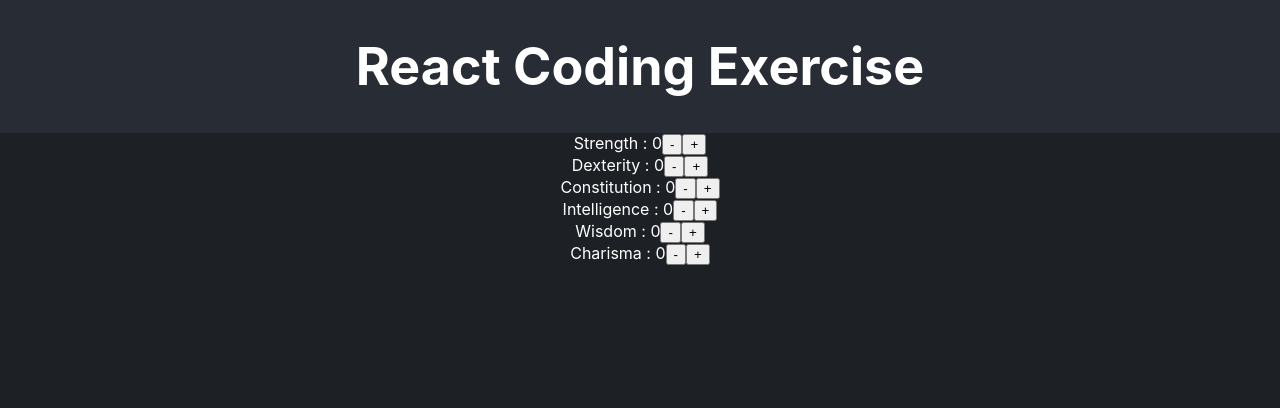
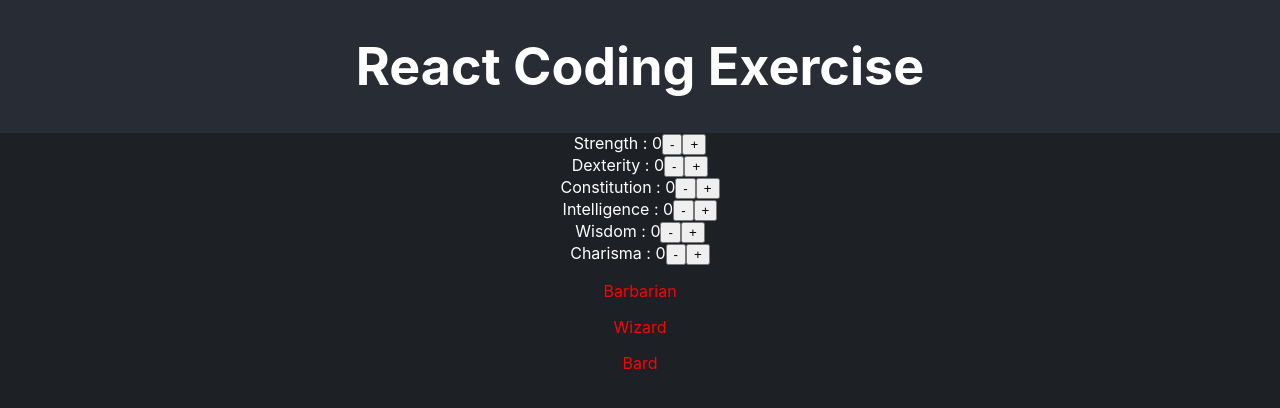
Before and after one commit to dz365/recruiting-webapp-character, a React (Create React App) app: page / in a window 1280 px wide. Shown: the top 408 px of the page. Built offline with nearby package versions, Linux system fonts and the light colour scheme.

Commit message:
Complete task 2

```diff
--- /dev/null
+++ b/src/CharacterClasses.jsx
@@ -0,0 +1,27 @@
+import { CLASS_LIST } from "./consts";
+
+const CharacterClasses = ({ attributes }) => {
+  const meetsClassRequirements = (className) => {
+    const classMinAttributes = CLASS_LIST[className];
+    for (let attribute in classMinAttributes) {
+      if (classMinAttributes[attribute] > attributes[attribute].value)
+        return false;
+    }
+    return true;
+  };
+
+  return (
+    <div>
+      {Object.keys(CLASS_LIST).map((className) => (
+        <p
+          className={`${
+            meetsClassRequirements(className) ? "valid" : "invalid"
+          }`}
+        >
+          {className}
+        </p>
+      ))}
+    </div>
+  );
+};
+export default CharacterClasses;
--- a/src/CharacterSheet.jsx
+++ b/src/CharacterSheet.jsx
@@ -1,6 +1,7 @@
 import { useState } from "react";
 import { ATTRIBUTE_LIST } from "./consts";
 import AttributesEditor from "./AttributesEditor";
+import CharacterClasses from "./CharacterClasses";
 
 const CharacterSheet = () => {
   const [attributes, setAttributes] = useState(
@@ -12,6 +13,7 @@ const CharacterSheet = () => {
   return (
     <div>
       <AttributesEditor attributes={attributes} setAttributes={setAttributes} />
+      <CharacterClasses attributes={attributes} />
     </div>
   );
 };
--- a/src/index.css
+++ b/src/index.css
@@ -1,13 +1,21 @@
 body {
   margin: 0;
-  font-family: -apple-system, BlinkMacSystemFont, 'Segoe UI', 'Roboto', 'Oxygen',
-    'Ubuntu', 'Cantarell', 'Fira Sans', 'Droid Sans', 'Helvetica Neue',
+  font-family: -apple-system, BlinkMacSystemFont, "Segoe UI", "Roboto", "Oxygen",
+    "Ubuntu", "Cantarell", "Fira Sans", "Droid Sans", "Helvetica Neue",
     sans-serif;
   -webkit-font-smoothing: antialiased;
   -moz-osx-font-smoothing: grayscale;
 }
 
 code {
-  font-family: source-code-pro, Menlo, Monaco, Consolas, 'Courier New',
+  font-family: source-code-pro, Menlo, Monaco, Consolas, "Courier New",
     monospace;
 }
+
+.valid {
+  color: green;
+}
+
+.invalid {
+  color: red;
+}
```
